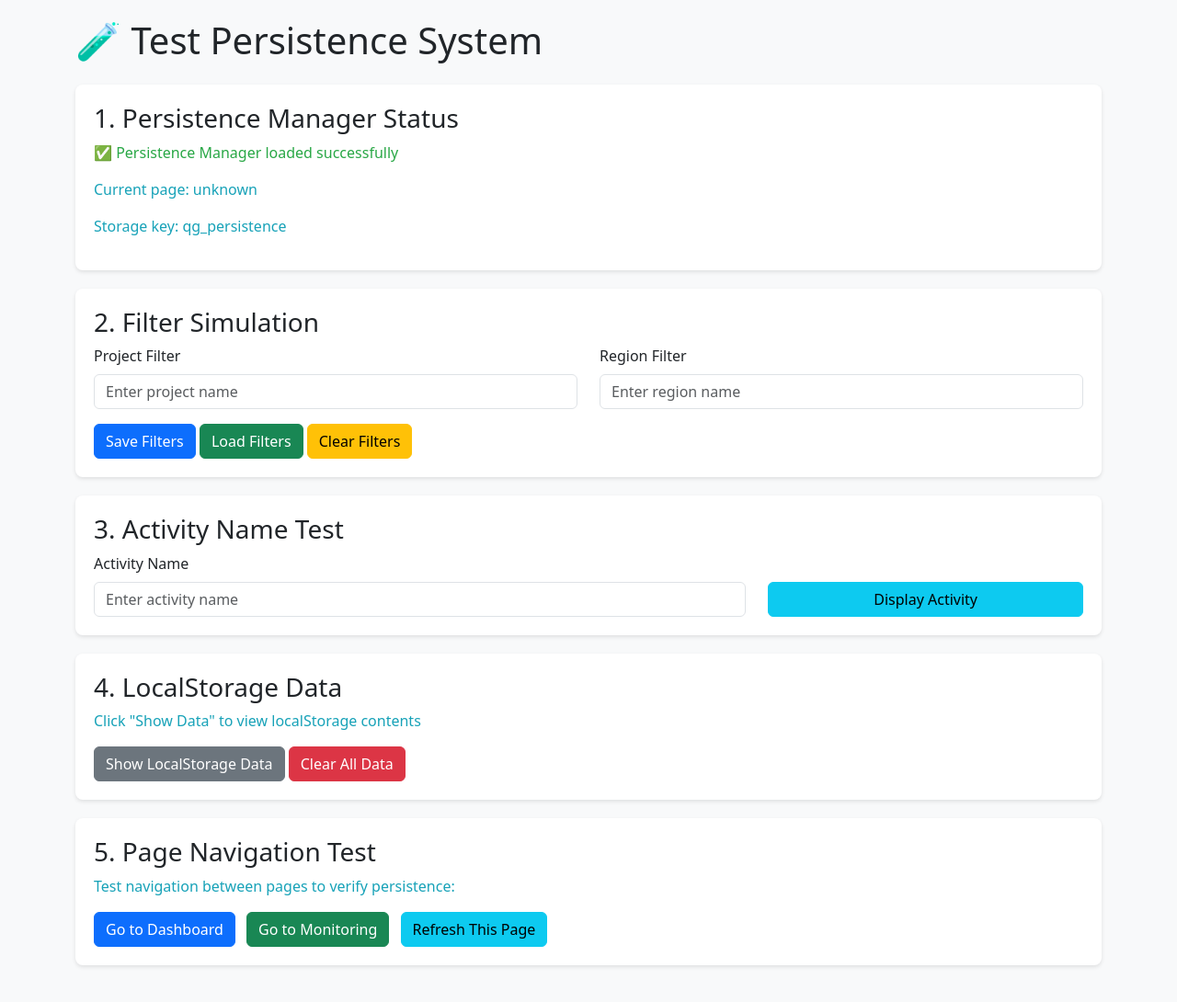
After one commit to farhanarsyi/qg, a PHP site: page /qg/test_persistence.html in a window 1280 px wide. The commit adds this page. Shown: the whole page at 92% size. Run offline with PHP 8.4, Linux system fonts and the light colour scheme.

```diff
--- /dev/null
+++ b/qg-cpanel/test_persistence.html
@@ -0,0 +1,191 @@
+<!DOCTYPE html>
+<html lang="en">
+<head>
+    <meta charset="UTF-8">
+    <meta name="viewport" content="width=device-width, initial-scale=1.0">
+    <title>Test Persistence System</title>
+    <link href="https://cdn.jsdelivr.net/npm/bootstrap@5.3.0/dist/css/bootstrap.min.css" rel="stylesheet">
+    <script src="https://code.jquery.com/jquery-3.6.0.min.js"></script>
+    <script src="persistence_manager.js"></script>
+    <style>
+        body { background-color: #f8f9fa; padding: 20px; }
+        .test-section { background: white; padding: 20px; margin: 20px 0; border-radius: 8px; box-shadow: 0 2px 4px rgba(0,0,0,0.1); }
+        .success { color: #28a745; }
+        .error { color: #dc3545; }
+        .info { color: #17a2b8; }
+        .warning { color: #ffc107; }
+    </style>
+</head>
+<body>
+    <div class="container">
+        <h1 class="mb-4">🧪 Test Persistence System</h1>
+
+        <div class="test-section">
+            <h3>1. Persistence Manager Status</h3>
+            <div id="persistenceStatus">
+                <p class="info">Checking persistence manager...</p>
+            </div>
+        </div>
+
+        <div class="test-section">
+            <h3>2. Filter Simulation</h3>
+            <div class="row">
+                <div class="col-md-6">
+                    <label for="testProject" class="form-label">Project Filter</label>
+                    <input type="text" class="form-control" id="testProject" placeholder="Enter project name">
+                </div>
+                <div class="col-md-6">
+                    <label for="testRegion" class="form-label">Region Filter</label>
+                    <input type="text" class="form-control" id="testRegion" placeholder="Enter region name">
+                </div>
+            </div>
+            <div class="mt-3">
+                <button id="saveFilters" class="btn btn-primary">Save Filters</button>
+                <button id="loadFilters" class="btn btn-success">Load Filters</button>
+                <button id="clearFilters" class="btn btn-warning">Clear Filters</button>
+            </div>
+        </div>
+
+        <div class="test-section">
+            <h3>3. Activity Name Test</h3>
+            <div class="row">
+                <div class="col-md-8">
+                    <label for="testActivity" class="form-label">Activity Name</label>
+                    <input type="text" class="form-control" id="testActivity" placeholder="Enter activity name">
+                </div>
+                <div class="col-md-4 d-flex align-items-end">
+                    <button id="displayActivity" class="btn btn-info w-100">Display Activity</button>
+                </div>
+            </div>
+        </div>
+
+        <div class="test-section">
+            <h3>4. LocalStorage Data</h3>
+            <div id="localStorageData">
+                <p class="info">Click "Show Data" to view localStorage contents</p>
+            </div>
+            <button id="showData" class="btn btn-secondary">Show LocalStorage Data</button>
+            <button id="clearAll" class="btn btn-danger">Clear All Data</button>
+        </div>
+
+        <div class="test-section">
+            <h3>5. Page Navigation Test</h3>
+            <p class="info">Test navigation between pages to verify persistence:</p>
+            <a href="index.php" class="btn btn-primary me-2">Go to Dashboard</a>
+            <a href="monitoring.php" class="btn btn-success me-2">Go to Monitoring</a>
+            <button id="refreshPage" class="btn btn-info">Refresh This Page</button>
+        </div>
+    </div>
+
+    <script>
+        $(document).ready(function() {
+            // Test 1: Check persistence manager status
+            function checkPersistenceStatus() {
+                const statusDiv = $('#persistenceStatus');
+
+                if (window.persistenceManager) {
+                    statusDiv.html(`
+                        <p class="success">✅ Persistence Manager loaded successfully</p>
+                        <p class="info">Current page: ${window.persistenceManager.currentPage}</p>
+                        <p class="info">Storage key: ${window.persistenceManager.storageKey}</p>
+                    `);
+                } else {
+                    statusDiv.html('<p class="error">❌ Persistence Manager not found</p>');
+                }
+            }
+
+            // Test 2: Filter operations
+            $('#saveFilters').on('click', function() {
+                const filters = {
+                    project: $('#testProject').val(),
+                    region: $('#testRegion').val()
+                };
+
+                if (window.persistenceManager) {
+                    window.persistenceManager.saveFilters(filters);
+                    alert('Filters saved successfully!');
+                } else {
+                    alert('Persistence Manager not available');
+                }
+            });
+
+            $('#loadFilters').on('click', function() {
+                if (window.persistenceManager) {
+                    const savedFilters = window.persistenceManager.getSavedFilters();
+                    if (savedFilters) {
+                        $('#testProject').val(savedFilters.project || '');
+                        $('#testRegion').val(savedFilters.region || '');
+                        alert('Filters loaded successfully!');
+                    } else {
+                        alert('No saved filters found');
+                    }
+                } else {
+                    alert('Persistence Manager not available');
+                }
+            });
+
+            $('#clearFilters').on('click', function() {
+                if (window.persistenceManager) {
+                    window.persistenceManager.clearCurrentPageData();
+                    $('#testProject').val('');
+                    $('#testRegion').val('');
+                    alert('Filters cleared successfully!');
+                } else {
+                    alert('Persistence Manager not available');
+                }
+            });
+
+            // Test 3: Activity name operations
+            $('#displayActivity').on('click', function() {
+                const activityName = $('#testActivity').val();
+                if (activityName && window.persistenceManager) {
+                    window.persistenceManager.displayActivityName(activityName);
+                    alert('Activity name displayed!');
+                } else {
+                    alert('Please enter an activity name');
+                }
+            });
+
+            // Test 4: LocalStorage operations
+            $('#showData').on('click', function() {
+                const data = localStorage.getItem('qg_persistence');
+                const dataDiv = $('#localStorageData');
+
+                if (data) {
+                    try {
+                        const parsedData = JSON.parse(data);
+                        dataDiv.html(`
+                            <h5>LocalStorage Contents:</h5>
+                            <pre class="bg-light p-3 rounded">${JSON.stringify(parsedData, null, 2)}</pre>
+                        `);
+                    } catch (e) {
+                        dataDiv.html('<p class="error">Error parsing localStorage data</p>');
+                    }
+                } else {
+                    dataDiv.html('<p class="warning">No data found in localStorage</p>');
+                }
+            });
+
+            $('#clearAll').on('click', function() {
+                if (confirm('Are you sure you want to clear all persistence data?')) {
+                    if (window.persistenceManager) {
+                        window.persistenceManager.clearAllData();
+                        alert('All data cleared successfully!');
+                        $('#localStorageData').html('<p class="info">All data cleared</p>');
+                    } else {
+                        alert('Persistence Manager not available');
+                    }
+                }
+            });
+
+            // Test 5: Page refresh
+            $('#refreshPage').on('click', function() {
+                window.location.reload();
+            });
+
+            // Initialize
+            checkPersistenceStatus();
+        });
+    </script>
+</body>
+</html>
```
Also changed, not shown: qg-cpanel/index.php (+20 -0 lines), qg-cpanel/monitoring.php (+27 -0 lines), qg-cpanel/persistence_manager.js (added, +383 -0 lines).
